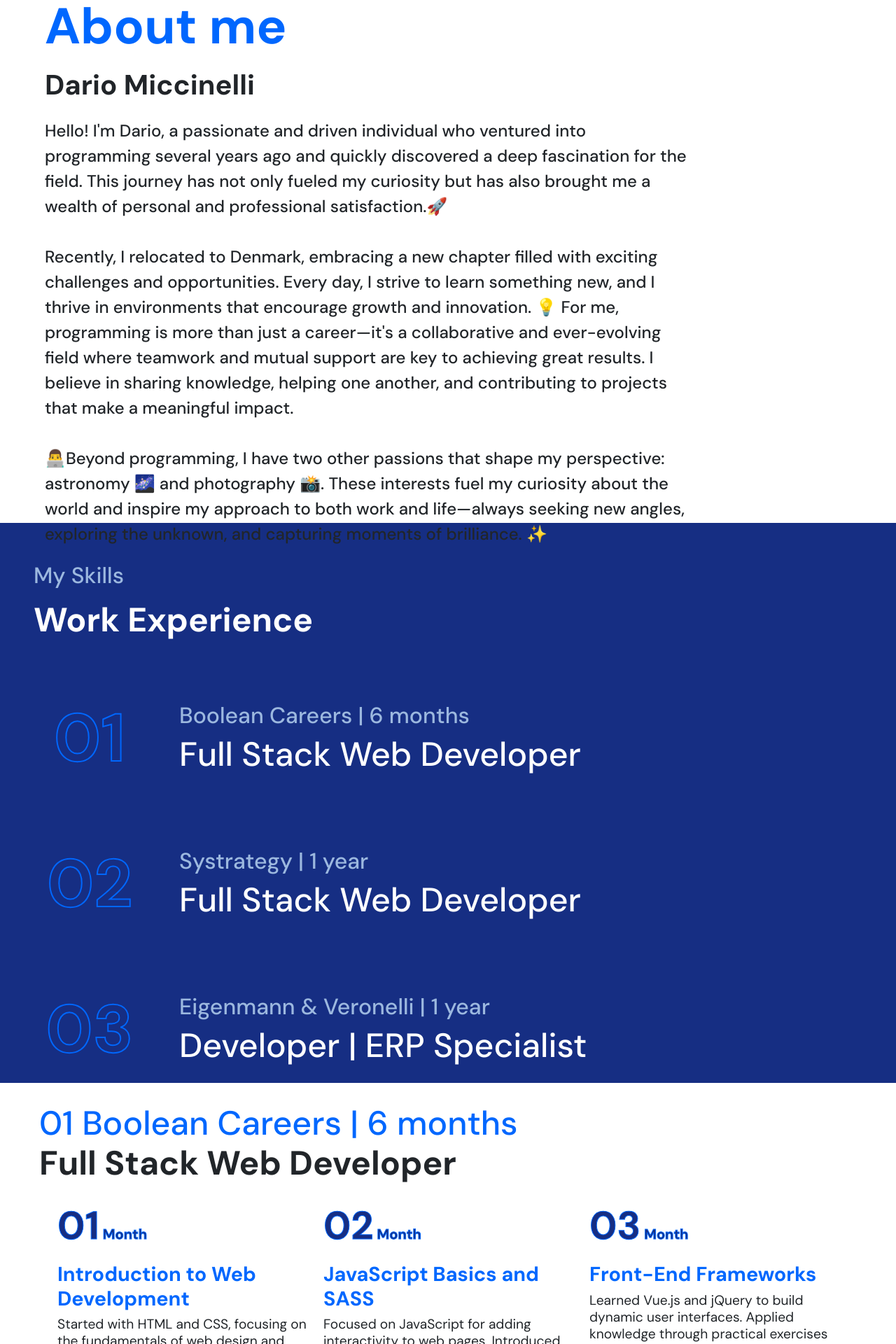
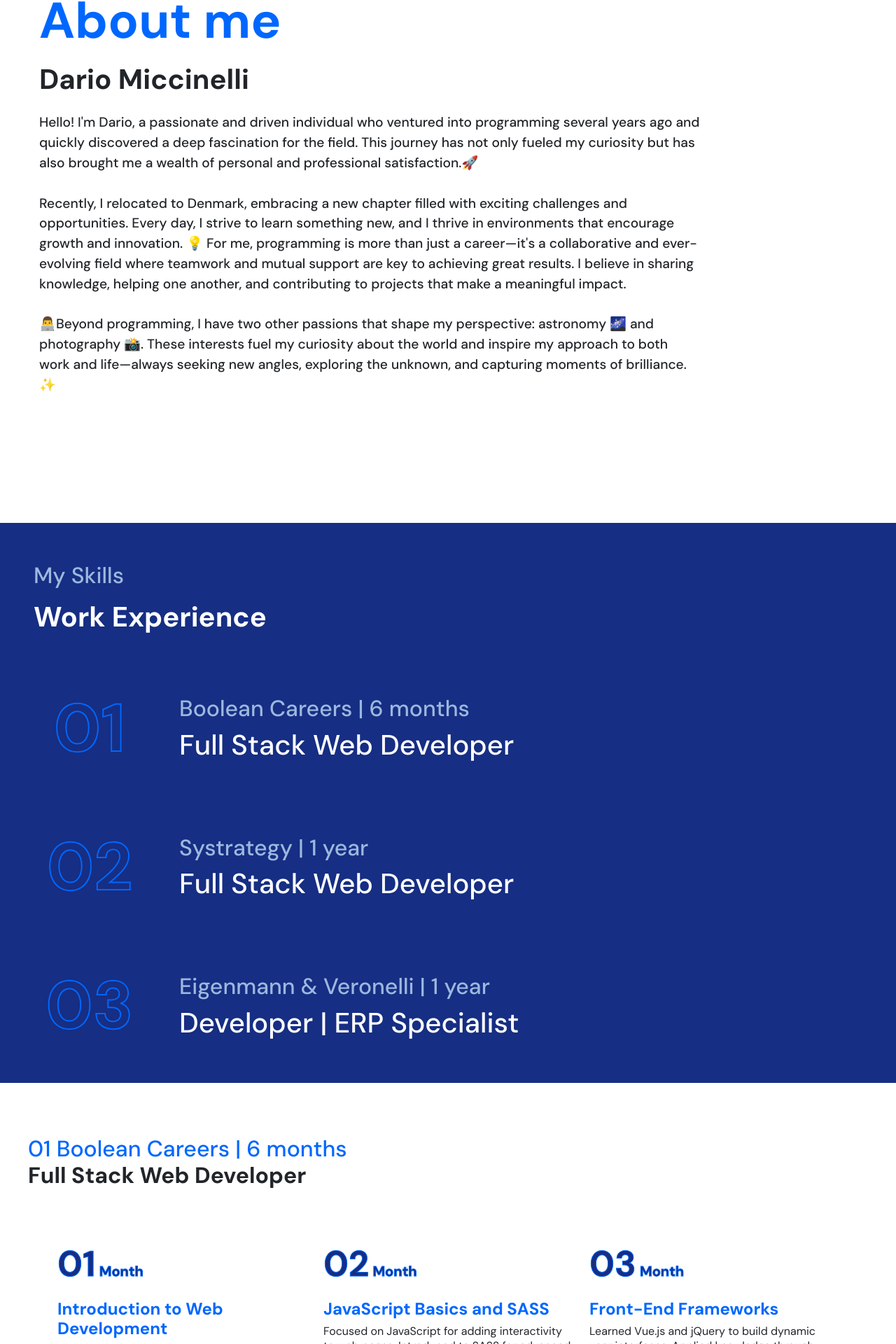
Before and after one commit to Dario-Miccinelli/React-portfolio-website, a React (Create React App) app: page / in a window 1280 px wide. Shown: the part 869-2789 px from the top of the page at 70% size. Built offline with nearby package versions, Linux system fonts and the light colour scheme.

Commit message:
fix on ipad air wide css

```diff
--- a/src/App.css
+++ b/src/App.css
@@ -458,6 +458,7 @@ body {
 
 }
 
+
 @media only screen and (min-width: 1024px) and (max-width: 1700px) {
 
 
@@ -480,11 +481,11 @@ body {
   }
 
   #AboutMeText {
-    padding: 1rem!important;
+    padding: 0.5rem!important;
   }
 
   #AboutMeText p {
-    font-size: 1.5rem !important;
+    font-size: 1.2rem !important;
   }
 
   .titleHeaderDiv,
@@ -502,59 +503,59 @@ body {
 
   #sectSkillsWorkExperience h1,
   h2 {
-    font-size: 3rem;
+    font-size: 2.5rem;
   }
 
   #Boolean>div.ms-5>h1 {
-    font-size: 3rem !important;
+    font-size: 2rem !important;
   }
 
   #Systrategy>div.ms-5>h1 {
-    font-size: 3rem !important;
+    font-size: 2rem !important;
   }
 
   #EV>div.ms-5>h1 {
-    font-size: 3rem !important;
+    font-size: 2rem !important;
   }
 
   #Boolean>div.container>div {
-    font-size: 1.2rem;
+    font-size: 1rem;
   }
 
   #Systrategy>div.container>div {
-    font-size: 1.2rem;
+    font-size: 1rem;
   }
 
   #EV>div.container>div {
-    font-size: 1.2rem;
+    font-size: 1rem;
   }
 
 
   #Boolean>div.container>div>div>div>h1,
   h3 {
-    font-size: 3.5rem;
+    font-size: 3.2rem;
   }
 
   #Systrategy>div.container>div>div>div>h1,
   h3 {
-    font-size: 3.5rem;
+    font-size: 3.2rem;
   }
 
   #EV>div.container>div>div>div>h1,
   h3 {
-    font-size: 3.5rem;
+    font-size: 3.2rem;
   }
 
 
   .experience .colorLightBlue {
-    font-size: 1.8rem;
+    font-size: 1.5rem;
   }
 
   #Boolean,
   #Systrategy,
   #EV {
-    margin: 0px 3rem;
-    line-height: 1.5rem;
+    margin: 0px 2rem;
+    line-height: 1.3rem;
   }
 
 
```
